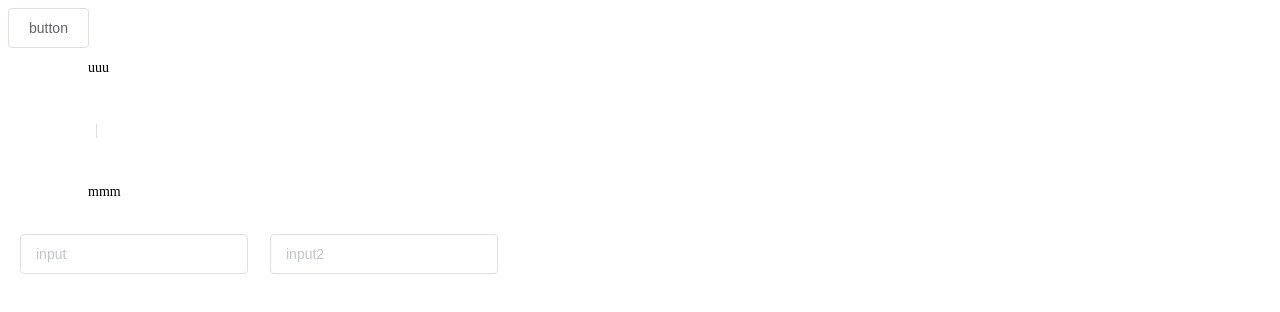
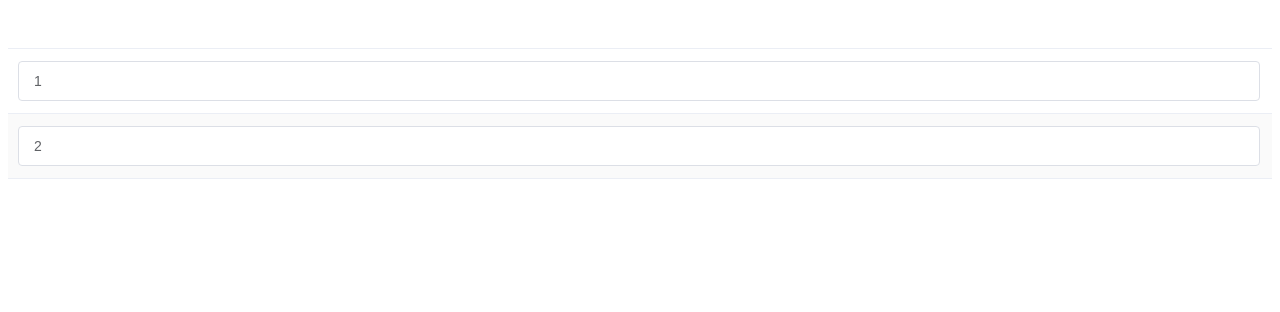
Before and after one commit to yangaijun/vue-elementui-freedomen, a Vue app: page / in a window 1280 px wide. Shown: the top 312 px of the page. Built offline with nearby package versions, Linux system fonts and the light colour scheme.

Commit message:
no message

```diff
--- a/src/components/Crud.vue
+++ b/src/components/Crud.vue
@@ -1,22 +1,14 @@
 <template>
 <div>
-        <el-button @click="button">button</el-button>
-    <fd-form
-        :data="formData"
+       <fd-table
         :columns="[
+            {type: 'input', value: 'hh', lable: 'gg', prop: 'test'}
+        ]"
+        :data="[{test: 1},{test: 2}]"
+       >
 
-            {type: 'text', value: 'uuu'},
-            {type: 'divider',  config: {direction: 'vertical'}},
-            {type: 'text', value: 'mmm'},
-        ]"
-        @event="event"
-    />
-    <fd-search
-        :columns="[
-            {type: 'input', prop: 'input', placeholder: 'input', span: 12},
-            {type: 'input', prop: 'input2', placeholder: 'input2', span: 12},
-        ]"
-    />
+
+       </fd-table>
 </div>
 </template>
 <script>
```
